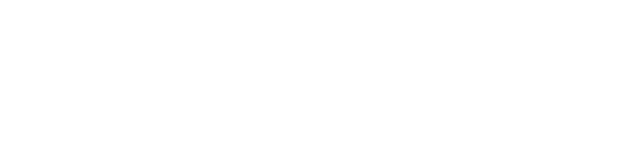
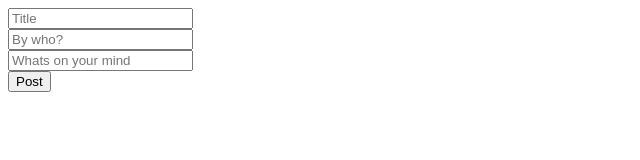
Before and after one commit to dimi-fn/anonymous-blog, a plain HTML site: page client/index.html in a window 1280 px wide. Shown: the whole page, without its empty margins (0-640 px from the left). Drawn offline with Linux system fonts and the light colour scheme.

Commit message:
adding form

```diff
--- a/client/index.html
+++ b/client/index.html
@@ -4,9 +4,21 @@
     <meta charset="UTF-8">
     <meta http-equiv="X-UA-Compatible" content="IE=edge">
     <meta name="viewport" content="width=device-width, initial-scale=1.0">
-    <title>Anonymous Blog</title>
+    <title>Document</title>
+    <link rel="stylesheet" href="styles.css">
 </head>
 <body>
-
+    <div contenteditable="true">
+        <form action="./posts.html" method="post">
+            <input placeholder="Title" name="Title"type="text">
+            <br>
+            <input placeholder="By who?" name="name" type="text">
+            <br>
+            <input placeholder="Whats on your mind" name="content" type="text">
+        </form>
+    </div>
+    <aside>
+        <button type="submit">Post</button> <!-- add event listener on click  -->
+    </aside>
 </body>
 </html>
```
